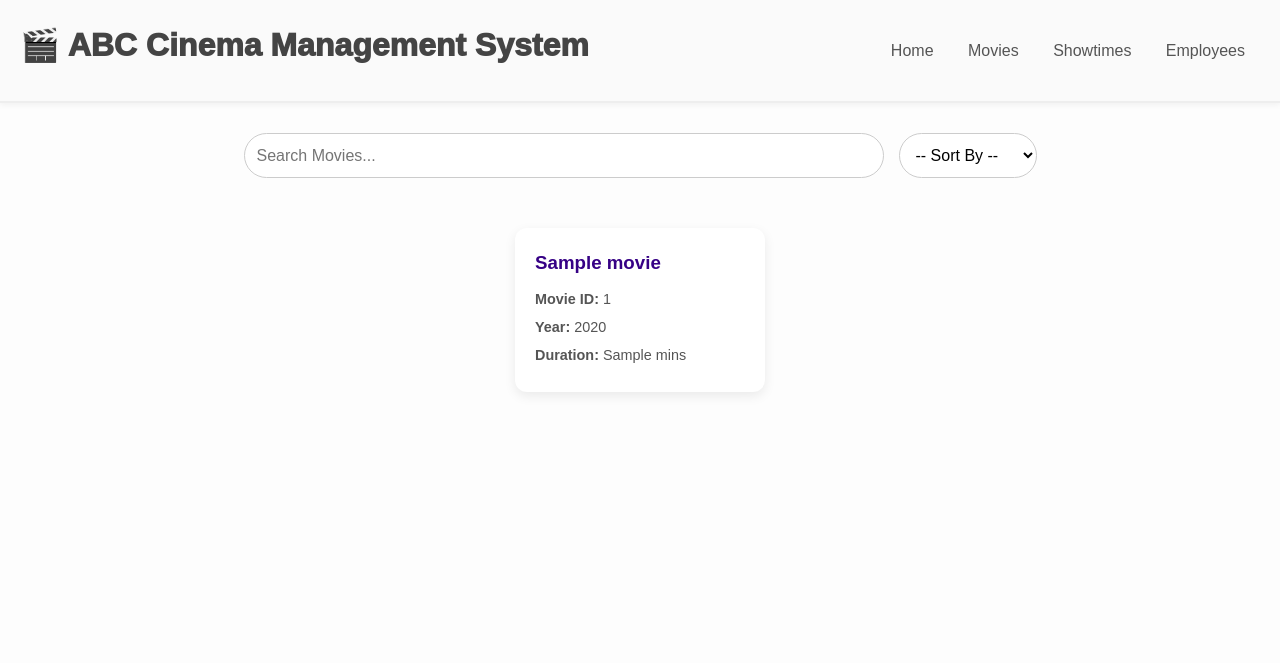
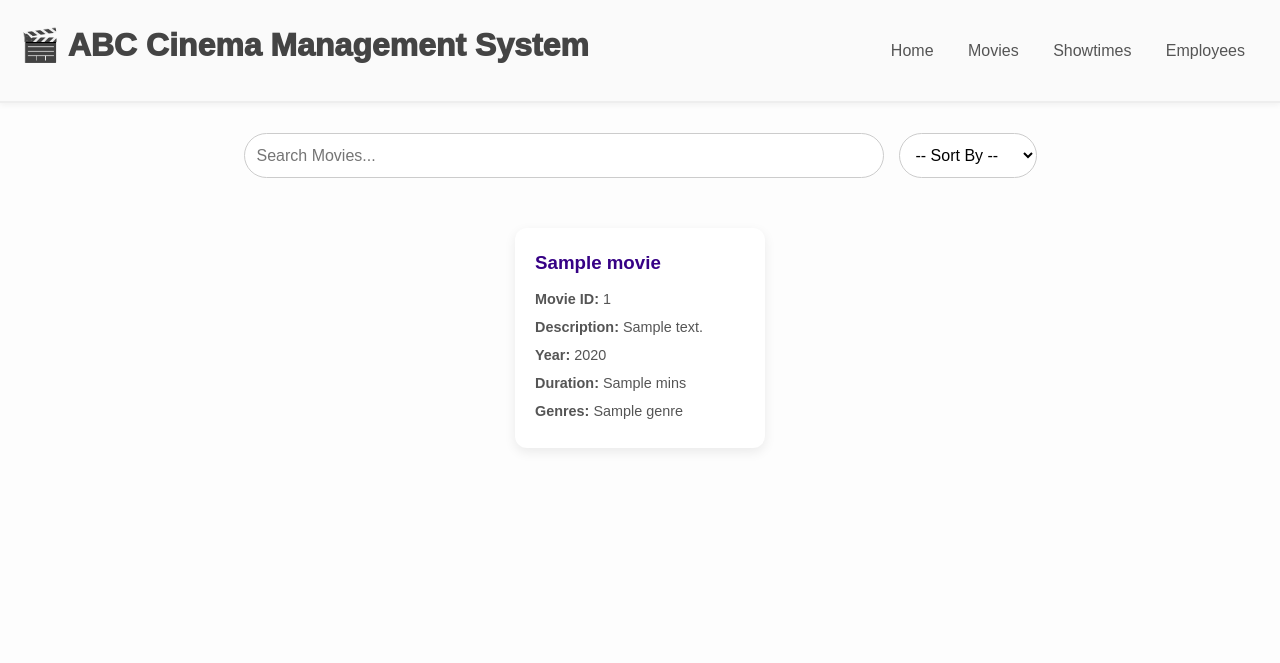
Before and after one commit to lam-doan/Cinema-management-system, a PHP site: page /index.php in a window 1280 px wide. Shown: the top 663 px of the page. Run offline with PHP 8.4, Linux system fonts and the light colour scheme; tables that the repository leaves empty or names only in its code hold one stand-in row (values such as "Sample post").

Commit message:
add genre in movie details

```diff
--- a/index.php
+++ b/index.php
@@ -21,7 +21,13 @@
 
         <section class="movie-list">
         <?php
-            $sql = "SELECT * FROM movie";
+            $sql = "SELECT m.movieid, m.title, m.description, m.year, m.duration,
+                        GROUP_CONCAT(g.name SEPARATOR ', ') AS genres
+                    FROM movie m
+                    LEFT JOIN moviegenre mg ON m.movieid = mg.movieid
+                    LEFT JOIN genre g ON mg.genreid = g.genreid
+                    GROUP BY m.movieid, m.title, m.description, m.year, m.duration";
+
             $result = mysqli_query($conn, $sql);
 
             if ($result && mysqli_num_rows($result) > 0) {
@@ -29,15 +35,18 @@
                     echo "<div class='movie-card'>
                             <h3>".$row['title']."</h3>
                             <p><strong>Movie ID:</strong> ".$row['movieid']."</p>
+                            <p><strong>Description:</strong> ".$row['description']."</p>
                             <p><strong>Year:</strong><span class='movie-year'> ".$row['year']."</span></p>
                             <p><strong>Duration:</strong> ".$row['duration']." mins</p>
-                          </div>";
+                            <p><strong>Genres:</strong> ".$row['genres']."</p>
+                        </div>";
                 }
             } else {
                 echo "<p>No movies found.</p>";
             }
         ?>
         </section>
+
     </main>
     <script src="index.js"></script>
     <?php include 'footer.php'; ?>
```
